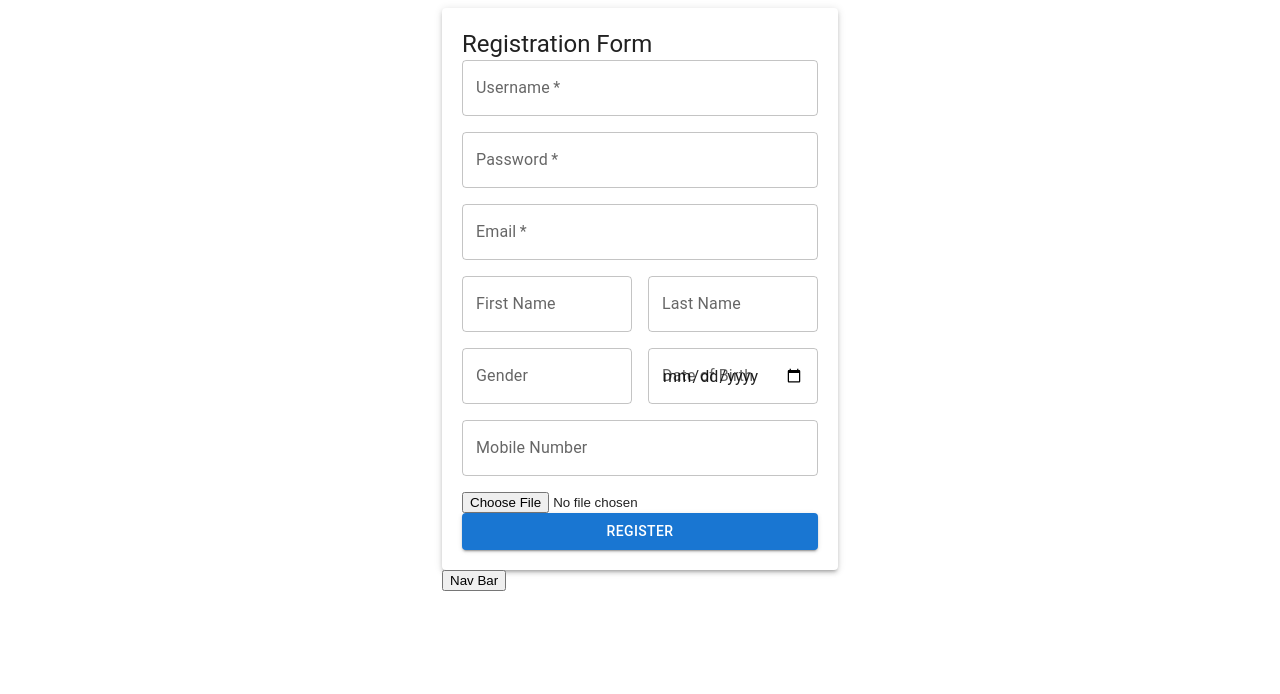
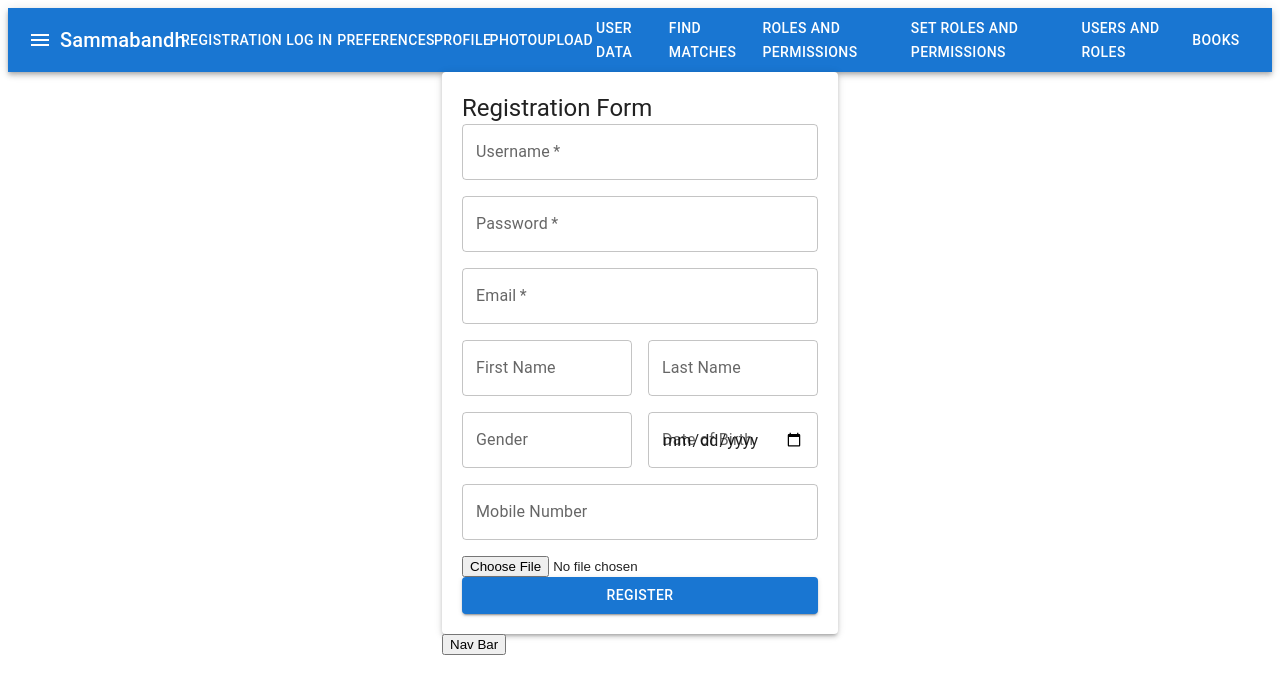
Before and after one commit to M-Sai-Pranav/sammabandha, a React app: page / in a window 1280 px wide. Shown: the top 694 px of the page. Built offline with nearby package versions, Linux system fonts and the light colour scheme.

Commit message:
added header

```diff
--- a/src/App.jsx
+++ b/src/App.jsx
@@ -1,24 +1,16 @@
 import React, { useState } from 'react';
-import logo1 from '../assets/images/logo.png';
+import ReactDOM from 'react-dom';
+import { BrowserRouter, Routes, Route, Navigate, Link } from 'react-router-dom';
+
 import Stack from '@mui/material/Stack';
-import Button from '@mui/material/Button';
-import ReactDOM from 'react-dom';
-import { Navigate } from 'react-router-dom';
-
-
-
-import { BrowserRouter as Router, Routes, Route } from 'react-router-dom';
-
+import { AppBar, Toolbar, Typography, Button, IconButton } from '@mui/material';
+import MenuIcon from '@mui/icons-material/Menu';
 
 import Home from './Components/Home';
-
 import PhotoUpload from './Components/PhotoUpload';
 import Contact from './Components/ProfileForm';
-
 import Shop from './Components/PreferencesForm';
-
 import Book from './Components/Book';
-import Navigation from './Components/Navbar';
 import Item from './Components/RegistrationForm';
 import RegistrationForm from './Components/RegistrationForm';
 import PreferencesForm from './Components/PreferencesForm';
@@ -30,18 +22,64 @@ import RolesPermissionsDropdown from './Components/RolesPermissionsDropdown';
 import UsersRolesDropdown from './Components/UsersRolesDropdown';
 import UserRolesList from './Components/DisplayUsersAndRoles';
 import RolePermissionsList from './Components/DisplayRolesandPermissions';
-// asduvliusdvh;uijh
+const Navigation = () => {
+  return (
+    <AppBar position="static">
+      <Toolbar>
+        <IconButton edge="start" color="inherit" aria-label="menu">
+          <MenuIcon />
+        </IconButton>
+        <Typography variant="h6" style={{ flexGrow: 1 }}>
+          Sammabandh
+        </Typography>
+        <Button color="inherit" component={Link} to="/">
+            Registration
+        </Button>
+        <Button color="inherit" component={Link} to="/LoginForm">
+          Log In
+        </Button>
+        <Button color="inherit" component={Link} to="/PreferencesForm">
+          Preferences
+        </Button>
+        <Button color="inherit" component={Link} to="/ProfileForm">
+          Profile
+        </Button>
+        <Button color="inherit" component={Link} to="/PhotoUpload">
+          PhotoUpload
+        </Button>
+        <Button color="inherit" component={Link} to="/home">
+          User Data
+        </Button>
+        <Button color="inherit" component={Link} to="/BadgeList">
+            Find Matches
+        </Button>
+        <Button color="inherit" component={Link} to="/rolesandpermissions">
+            Roles and Permissions
+        </Button>
+        <Button color="inherit" component={Link} to="/setrolesandpermissions">
+            Set Roles and Permissions
+        </Button>
+        <Button color="inherit" component={Link} to="/usersansroles">
+            Users and Roles
+        </Button>
+        <Button color="inherit" component={Link} to="/book">
+          Books
+        </Button>
+      </Toolbar>
+    </AppBar>
+  );
+};
+
 function App() {
     return (
-      <>
-
-      <Router>
+      <BrowserRouter>
+            <Navigation/>
             <Routes>
 
-            <Route exact path = '/nav' element = {
+            {/*<Route exact path = '/nav' element = {
                   <Navigation/>
 
-            }/>
+            }/>*/}
             <Route exact path = '/home' element = {
                   <Home/>
 
@@ -90,10 +128,7 @@ function App() {
                   <RolePermissionsList/>
             }/>
             </Routes>
-
-      </Router>
-
-      </>
+      </BrowserRouter   >
     );
   }
 
```
